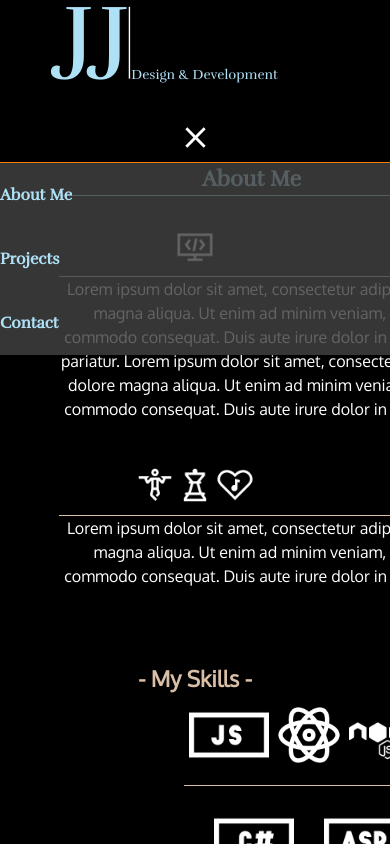
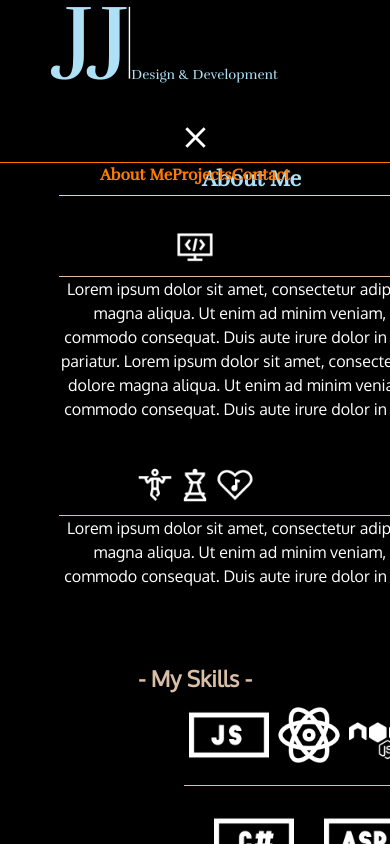
Before and after one commit to JaredJ13/jj-design---development, a React (Vite) app in the folder jj-design-and-development/: page / in a window 390 px wide. Both pictures are taken after a click on the icon 195 px from the left and 137 px from the top of the page. Shown: the top 844 px of the page. Built offline with nearby package versions, Linux system fonts and the light colour scheme.

Commit message:
Added smooth scroll to mobile menu

```diff
--- a/jj-design-and-development/src/components/Header/MobileNavLinks.jsx
+++ b/jj-design-and-development/src/components/Header/MobileNavLinks.jsx
@@ -1,13 +1,13 @@
-import { Link } from 'react-router-dom'
+import { Link } from 'react-scroll'
 
 import '../../styles/customHeader.css'
 
 export default function MobileNavLinks(props) {
     return (
         <ul id='nav-menu' className='mobile-nav-links'>
-            <li>About Me</li>
-            <li>Projects</li>
-            <li>Contact</li>
+            <Link className='header-li-mobile' to='about-me' smooth={true} duration={1000}>About Me</Link>
+            <Link className='header-li-mobile' to='projects' smooth={true} duration={1000}>Projects</Link>
+            <Link className='header-li-mobile' to='contact' smooth={true} duration={1000}>Contact</Link>
         </ul>
     )
 }
--- a/jj-design-and-development/src/styles/customHeader.css
+++ b/jj-design-and-development/src/styles/customHeader.css
@@ -73,7 +73,7 @@
     cursor: pointer;
 }
 
-.mobile-nav-links a{
+.mobile-nav-links{
     width: 100%;
     text-align: center;
     color: #ff7c00;
@@ -91,14 +91,14 @@
     border-top: 1px solid #ff7c00;
 }
 
-.mobile-nav-links li:hover{
+.header-li-mobile:hover{
     color: #ffffff;
     transition: 0.3s ease-in;
     cursor: pointer;
     background-color: rgba(255, 161, 38, 0.548);
 }
 
-.mobile-nav-links li{
+.header-li-mobile li{
     font-family: 'Rufina', sans-serif;
     background-color: rgba(66, 66, 66, 0.822);
     padding-bottom: 2rem;
```
